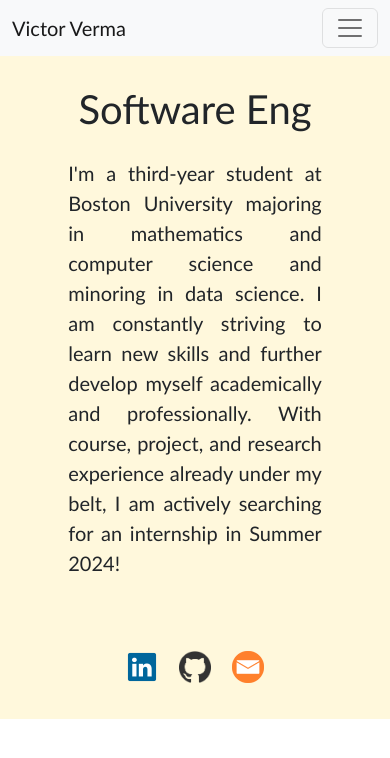
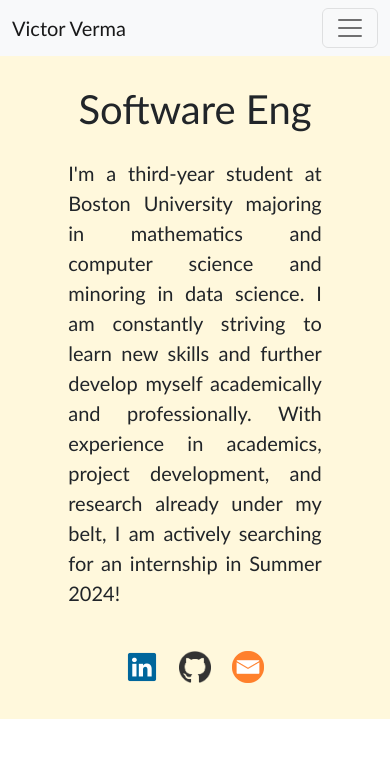
Before and after one commit to victorverma3/Portfolio, a React (Vite) app in the folder frontend/: page / in a window 390 px wide. Shown: the top 758 px of the page. Built offline with nearby package versions, Linux system fonts and the light colour scheme.

Commit message:
reworded home lead to better fit phone display

```diff
--- a/frontend/src/pages/home/Home.tsx
+++ b/frontend/src/pages/home/Home.tsx
@@ -14,9 +14,9 @@ const Home = () => {
           I'm a third-year student at Boston University majoring in mathematics
           and computer science and minoring in data science. I am constantly
           striving to learn new skills and further develop myself academically
-          and professionally. With course, project, and research experience
-          already under my belt, I am actively searching for an internship in
-          Summer 2024!
+          and professionally. With experience in academics, project development,
+          and research already under my belt, I am actively searching for an
+          internship in Summer 2024!
         </p>
       </div>
       <Footer />
```
